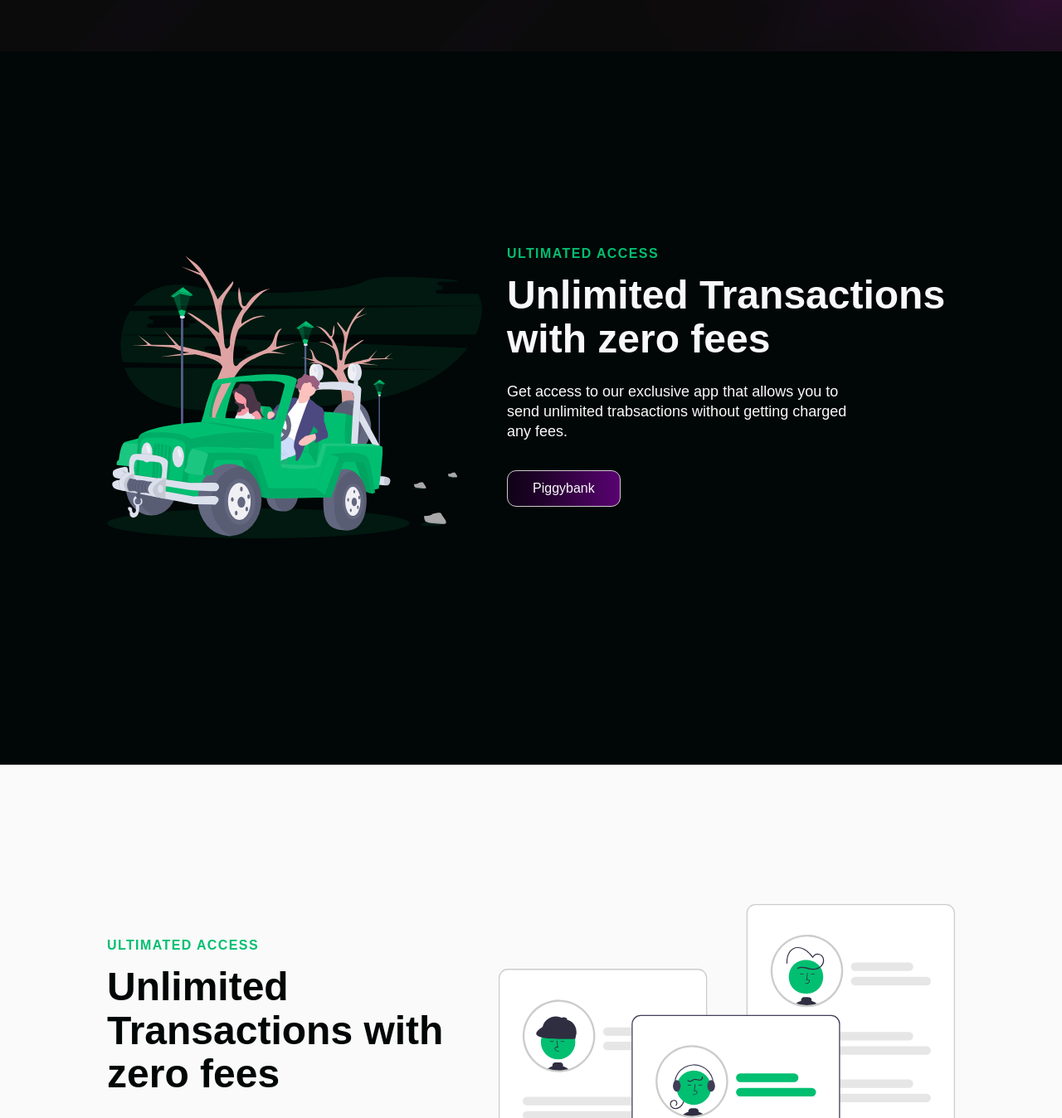
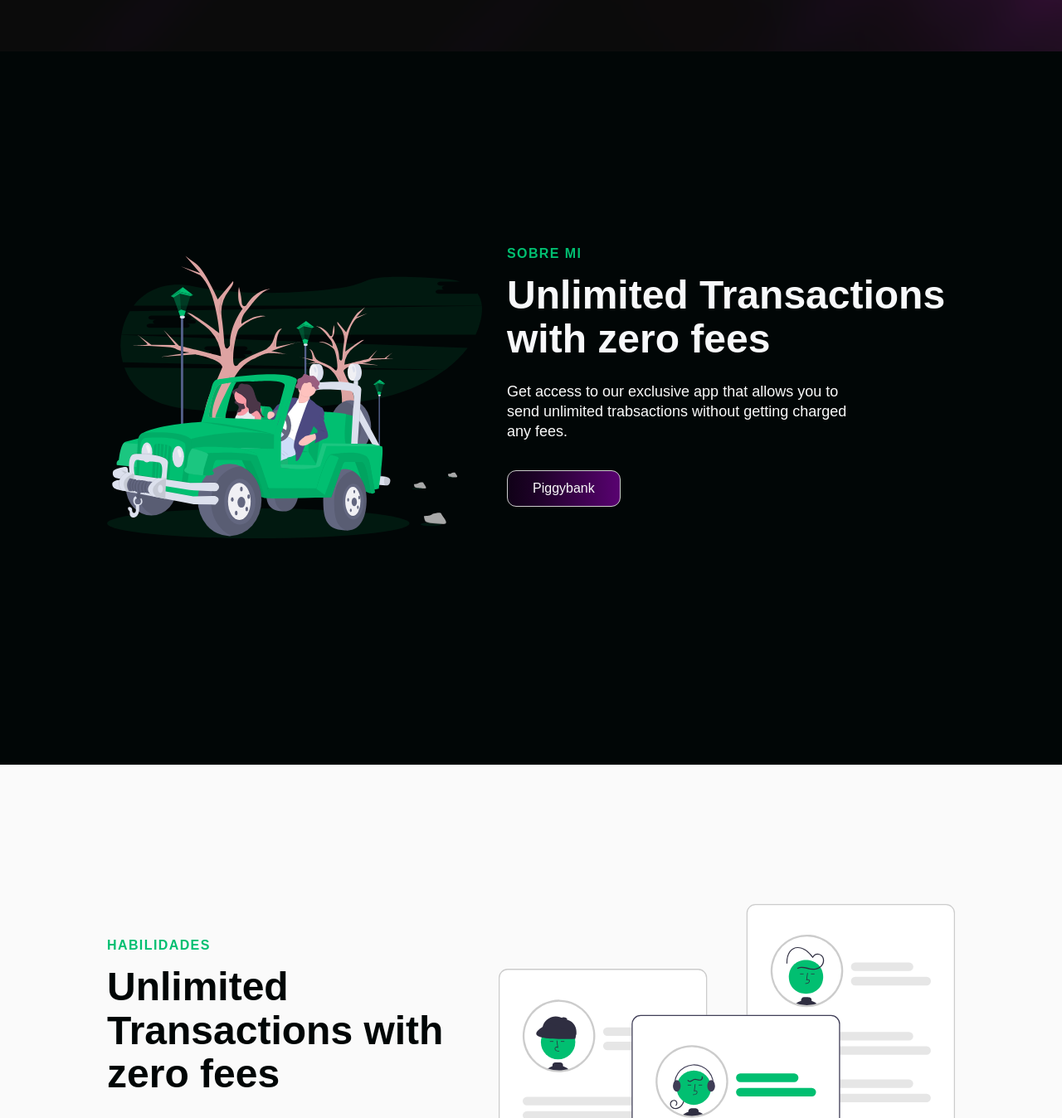
Before and after one commit to JeralPineda/portfolio, a React (Create React App) app: page / in a window 1280 px wide. Shown: the part 798-2146 px from the top of the page at 83% size. Built offline with nearby package versions, Linux system fonts and the light colour scheme; a web font is replaced by a local one.

Commit message:
Cambios en la data

```diff
--- a/src/components/web/InfoSection/Data.js
+++ b/src/components/web/InfoSection/Data.js
@@ -22,7 +22,7 @@ export const homeObjTwo = {
    lightBg: false,
    lightText: true,
    lightTextDesc: true,
-   topLine: 'Ultimated Access',
+   topLine: 'Sobre mi',
    headLine: 'Unlimited Transactions with zero fees',
    description: 'Get access to our exclusive app that allows you to send unlimited trabsactions without getting charged any fees.',
    buttonLabel: 'Piggybank',
@@ -39,7 +39,7 @@ export const homeObjThree = {
    lightBg: true,
    lightText: false,
    lightTextDesc: false,
-   topLine: 'Ultimated Access',
+   topLine: 'Habilidades',
    headLine: 'Unlimited Transactions with zero fees',
    description: 'Get access to our exclusive app that allows you to send unlimited trabsactions without getting charged any fees.',
    buttonLabel: 'Piggybank',
```
